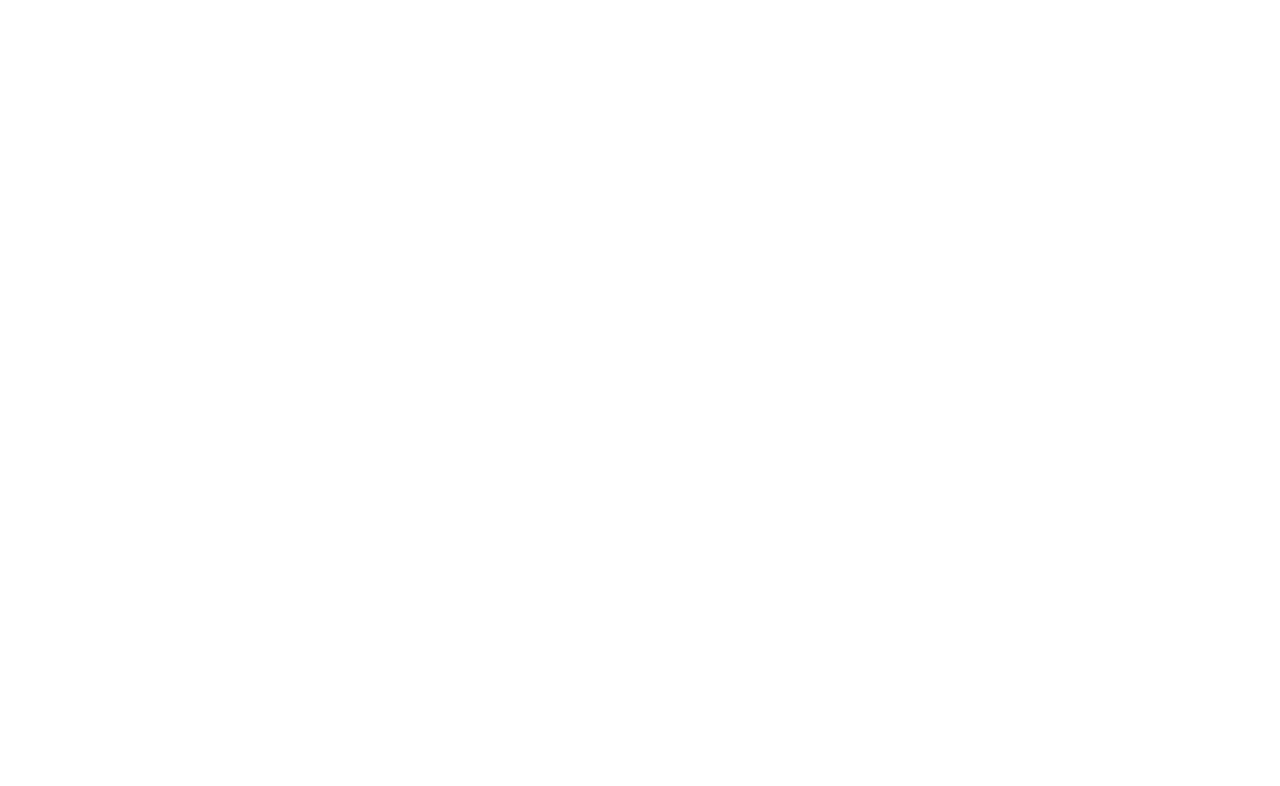
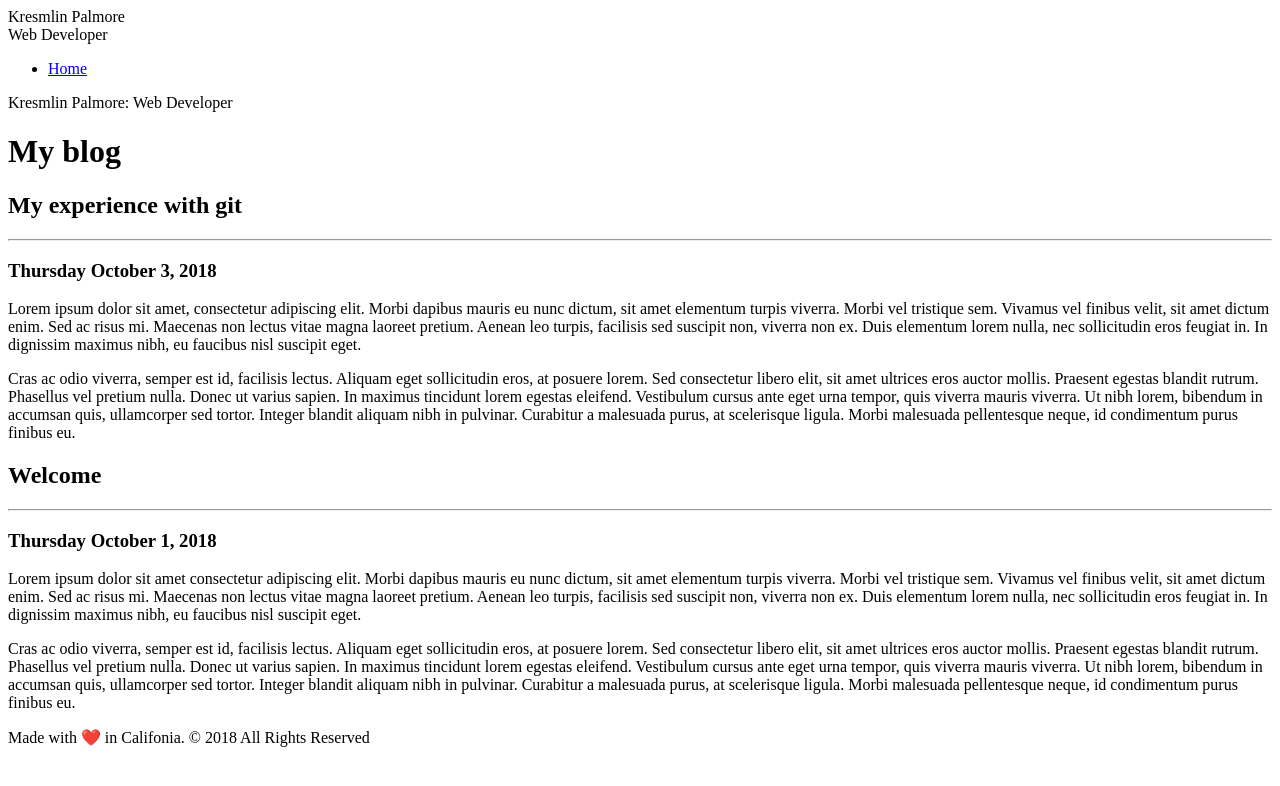
Before and after one commit to Kellysalito/personal-blog, a plain HTML site: page index.html in a window 1280 px wide. Drawn offline with Linux system fonts and the light colour scheme.

Commit message:
Add required HTML elements to the blog page skeleton.

```diff
--- a/index.html
+++ b/index.html
@@ -4,9 +4,79 @@
   <meta charset="UTF-8">
   <meta name="viewport" content="width=device-width, initial-scale=1.0">
   <meta http-equiv="X-UA-Compatible" content="ie=edge">
-  <title>Insert Name - Web Developer</title>
+  <title>Kresmlin Palmore - Web Developer</title>
 </head>
 <body>
+  <div class="parent">
+    <div class="wrapper">
+      <nav>
+  <div class="inner-wrap">
+    <div class="site-header">Kresmlin Palmore</div>
+    <div class="site-subheader">Web Developer</div>
+    <ul class="site-navigation">
+      <li><a href="index.html">Home</a></li>
+    </ul>
+  </div>
+</nav>
+  <main>
+  <div class="menu">
+   <div class="menu-icon" id="sidebarCollapse">
+   <span class="mobile-header">Kresmlin Palmore: Web Developer</span>
+   </div>
+  </div>
 
-  </body>
-  </html>
+  <h1>My blog</h1>
+<article>
+ <h2>My experience with git</h2>
+ <hr />
+ <h3>Thursday October 3, 2018</h3>
+ <p>
+   Lorem ipsum dolor sit amet, consectetur adipiscing elit. Morbi dapibus mauris eu nunc
+   dictum, sit amet elementum turpis viverra. Morbi vel tristique sem. Vivamus vel finibus velit, sit amet
+   dictum enim. Sed ac risus mi. Maecenas non lectus vitae magna laoreet pretium. Aenean leo turpis, facilisis
+   sed suscipit non, viverra non ex. Duis elementum lorem nulla, nec sollicitudin eros feugiat in. In
+   dignissim maximus nibh, eu faucibus nisl suscipit eget.
+ </p>
+ <p>
+   Cras ac odio viverra, semper est id, facilisis lectus. Aliquam eget sollicitudin eros, at posuere lorem.
+   Sed consectetur libero elit, sit amet ultrices eros auctor mollis. Praesent egestas blandit rutrum. Phasellus vel pretium nulla. Donec ut varius sapien. In maximus tincidunt lorem egestas eleifend. Vestibulum cursus ante
+   eget urna tempor, quis viverra mauris viverra. Ut nibh lorem, bibendum in accumsan quis, ullamcorper sed
+   tortor. Integer blandit aliquam nibh in pulvinar. Curabitur a malesuada purus, at scelerisque ligula. Morbi
+   malesuada pellentesque neque, id condimentum purus finibus eu.
+ </p>
+</article>
+
+<article>
+ <h2>Welcome</h2>
+ <hr />
+ <h3>Thursday October 1, 2018</h3>
+ <p>
+   Lorem ipsum dolor sit amet consectetur adipiscing elit. Morbi dapibus mauris eu nunc
+   dictum, sit amet elementum turpis viverra. Morbi vel tristique sem. Vivamus vel finibus velit, sit amet
+   dictum enim. Sed ac risus mi. Maecenas non lectus vitae magna laoreet pretium. Aenean leo turpis, facilisis
+   sed suscipit non, viverra non ex. Duis elementum lorem nulla, nec sollicitudin eros feugiat in. In
+   dignissim
+   maximus nibh, eu faucibus nisl suscipit eget.
+ </p>
+ <p>
+   Cras ac odio viverra, semper est id, facilisis lectus. Aliquam eget sollicitudin eros, at posuere lorem.
+   Sed
+   consectetur libero elit, sit amet ultrices eros auctor mollis. Praesent egestas blandit rutrum. Phasellus
+   vel
+   pretium nulla. Donec ut varius sapien. In maximus tincidunt lorem egestas eleifend. Vestibulum cursus ante
+   eget urna tempor, quis viverra mauris viverra. Ut nibh lorem, bibendum in accumsan quis, ullamcorper sed
+   tortor. Integer blandit aliquam nibh in pulvinar. Curabitur a malesuada purus, at scelerisque ligula. Morbi
+   malesuada pellentesque neque, id condimentum purus finibus eu.
+ </p>
+</article>
+
+<footer>
+  Made with ❤️ in Califonia. © 2018 All Rights Reserved
+</footer>
+  </main>
+
+    </div>
+  </div>
+
+</body>
+</html>
```
